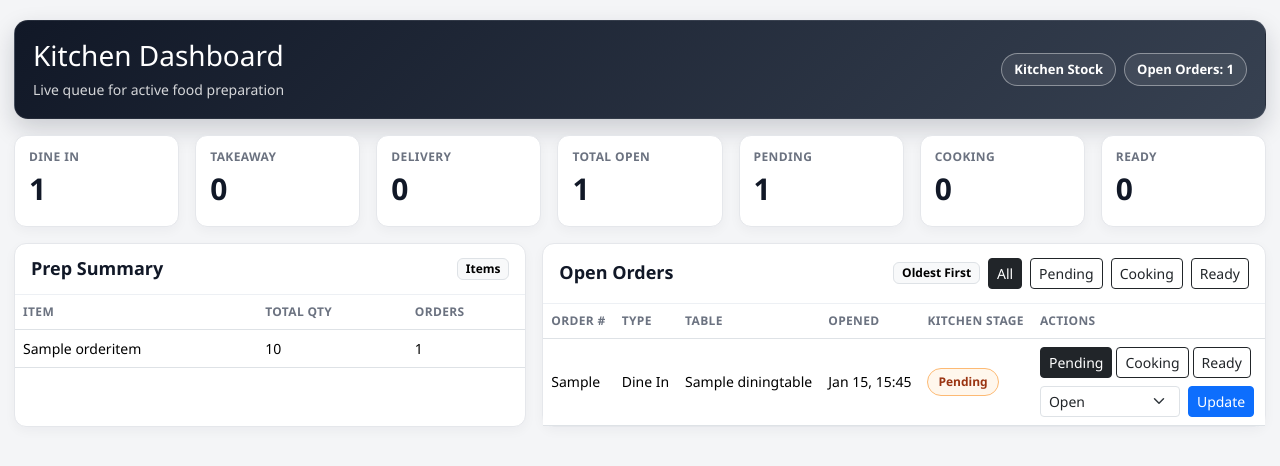
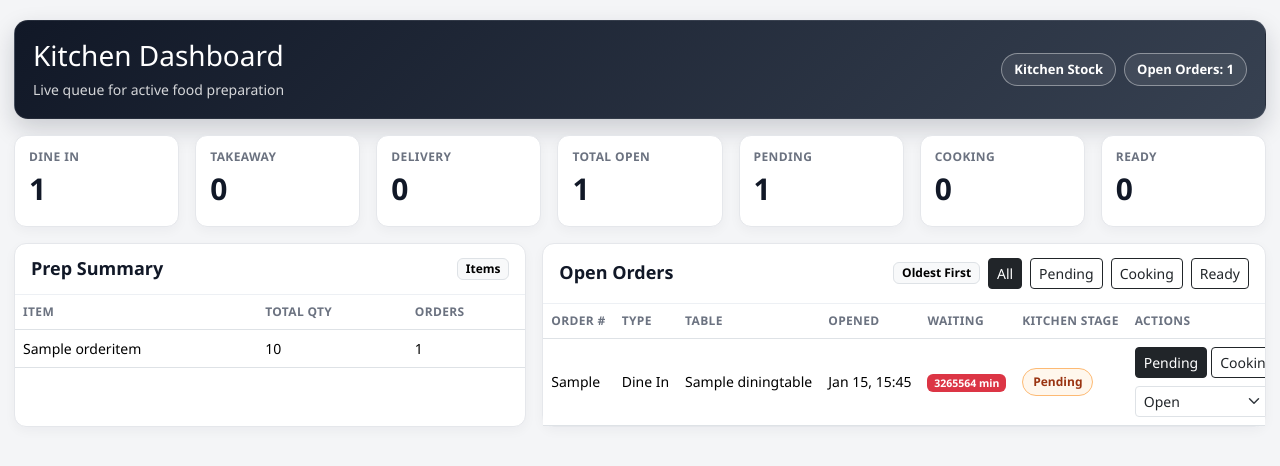
Before and after one commit to Aasthaa-bh/Intern-project, a Django app: page /restaurant/kitchen/ in a window 1280 px wide. Shown: the top 466 px of the page. Run offline with Django 5.2, Linux system fonts and the light colour scheme; tables that the repository leaves empty hold one stand-in row (values such as "Sample post").

Commit message:
Added elapsed-time badges per order on the kitchen dashboard

```diff
--- a/POSsystem/restaurant/templates/restaurant/kitchen_dashboard.html
+++ b/POSsystem/restaurant/templates/restaurant/kitchen_dashboard.html
@@ -205,7 +205,7 @@
         {% if orders %}
         <div class="table-responsive">
         <table class="table table-hover align-middle mb-0">
-          <thead><tr><th>Order #</th><th>Type</th><th>Table</th><th>Opened</th><th>Kitchen Stage</th><th>Actions</th></tr></thead>
+          <thead><tr><th>Order #</th><th>Type</th><th>Table</th><th>Opened</th><th>Waiting</th><th>Kitchen Stage</th><th>Actions</th></tr></thead>
           <tbody>
             {% for order in orders %}
             <tr>
@@ -213,6 +213,7 @@
               <td>{{ order.get_order_type_display }}</td>
               <td>{% if order.table %}{{ order.table.name }}{% else %}-{% endif %}</td>
               <td>{{ order.opened_at|date:"M d, H:i" }}</td>
+              <td><span class="badge {{ order.waiting_badge_class }}">{{ order.elapsed_minutes }} min</span></td>
               <td>
                 <span class="stage-pill stage-{{ order.kitchen_status }}">{{ order.kitchen_status|title }}</span>
               </td>
--- a/POSsystem/restaurant/views.py
+++ b/POSsystem/restaurant/views.py
@@ -72,6 +72,23 @@ def kitchen_dashboard(request):
         orders = all_orders[:50]
     else:
         orders = [order for order in all_orders if order.kitchen_status == stage_filter][:50]
+
+    now = timezone.now()
+    for order in orders:
+        opened_at = order.opened_at
+        if opened_at is None:
+            order.elapsed_minutes = 0
+            order.waiting_badge_class = "text-bg-secondary"
+            continue
+
+        elapsed_minutes = int(max(0, (now - opened_at).total_seconds() // 60))
+        order.elapsed_minutes = elapsed_minutes
+        if elapsed_minutes >= 30:
+            order.waiting_badge_class = "text-bg-danger"
+        elif elapsed_minutes >= 15:
+            order.waiting_badge_class = "text-bg-warning"
+        else:
+            order.waiting_badge_class = "text-bg-success"
 
     context = {
         "open_order_count": open_orders.count(),
```
